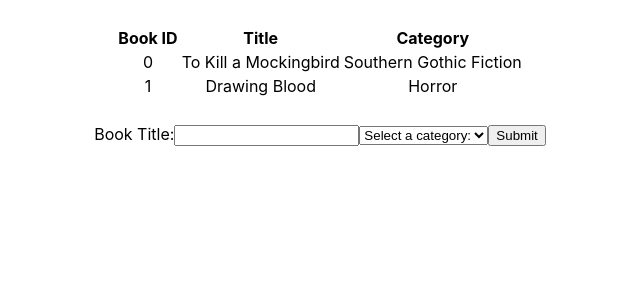
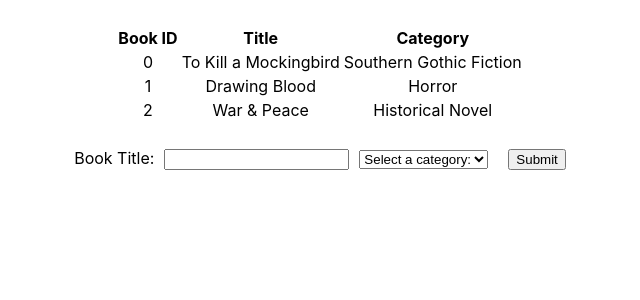
Before and after one commit to defoebrand/bad-magic-books, a React (Create React App) app: page / in a window 1280 px wide. Shown: the top 300 px of the page, without its empty margins (320-960 px from the left). Built offline with nearby package versions, Linux system fonts and the light colour scheme.

Commit message:
Minor style adjustments to increase visual spacing

```diff
--- a/src/containers/BooksList.js
+++ b/src/containers/BooksList.js
@@ -11,6 +11,10 @@
       bookID: 1,
       title: 'Drawing Blood',
       category: 'Horror',
+    }, {
+      bookID: 2,
+      title: 'War & Peace',
+      category: 'Historical Novel',
     },
   ];
   return (
--- a/src/styles/App.css
+++ b/src/styles/App.css
@@ -10,3 +10,11 @@
 table {
   margin-bottom: 25px;
 }
+
+input {
+  margin-left: 10px;
+}
+
+select {
+  margin: 0 10px;
+}
```
Also changed, not shown: 1 other file (tests, documents, lock files or other folders).
